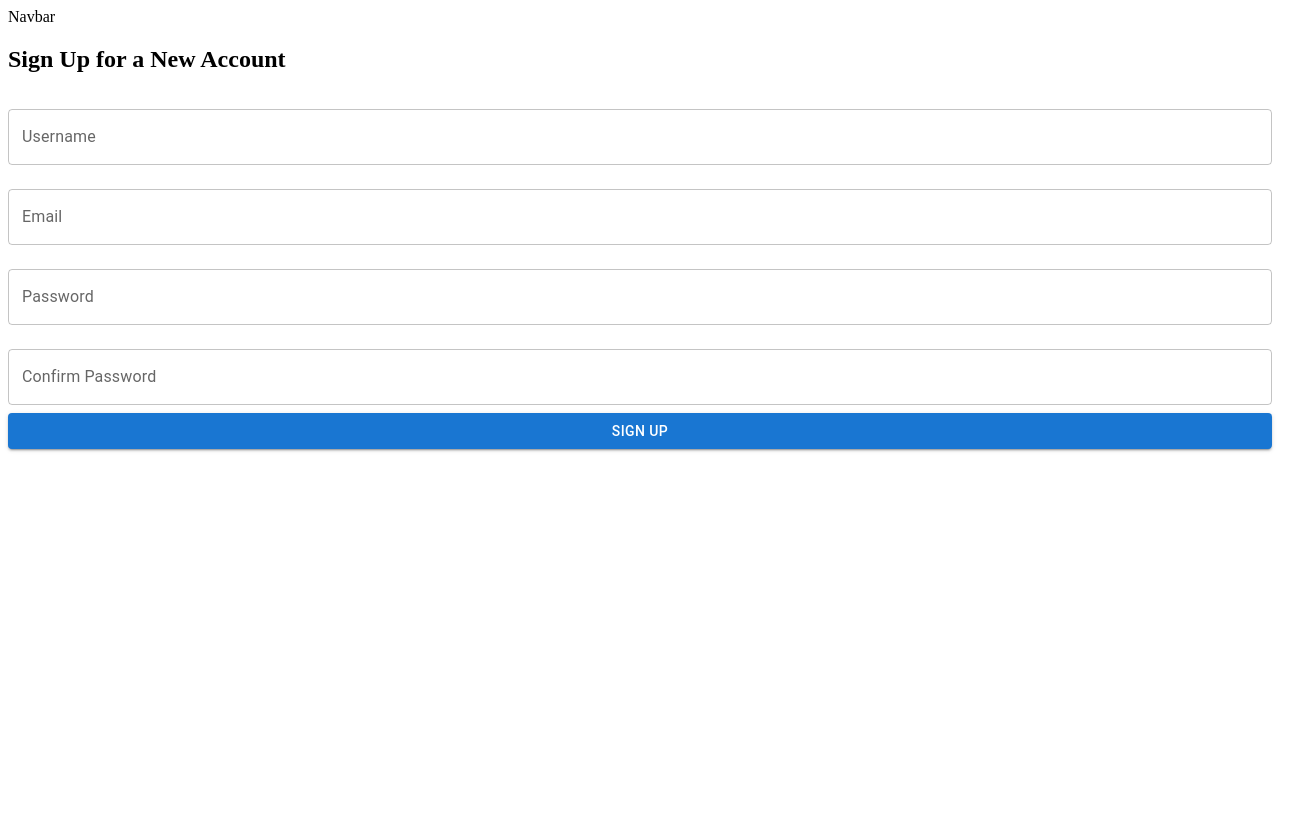
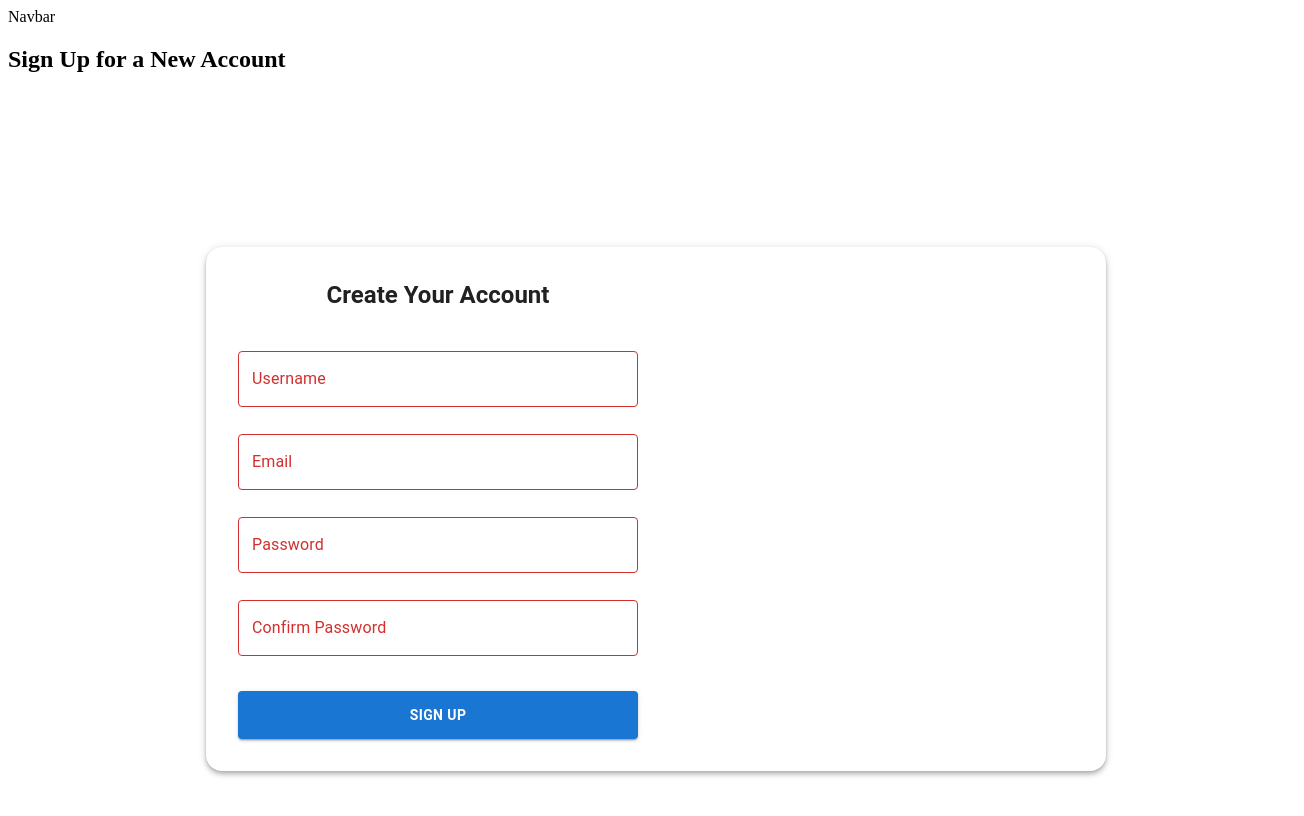
Before and after one commit to Prashant0110/Online-Chat-Calling-APP-Frontend, a React (Vite) app in the folder frontend/: page /register in a window 1280 px wide. Shown: the top 816 px of the page, 1304 px wide, since content can reach past the window. Built offline with nearby package versions, Linux system fonts and the light colour scheme; grey boxes are pictures that could not be loaded.

Commit message:
working on design

```diff
--- a/frontend/src/components/forms/LoginForm.jsx
+++ b/frontend/src/components/forms/LoginForm.jsx
@@ -1,7 +1,15 @@
 import React, { useState } from "react";
 import { useDispatch } from "react-redux";
 import { loginUser } from "../../features/auth/authSlice";
-import { TextField, Button, CircularProgress } from "@mui/material";
+import {
+  TextField,
+  Button,
+  CircularProgress,
+  Typography,
+  Container,
+  Box,
+  Alert,
+} from "@mui/material";
 import { Formik, Form, Field, ErrorMessage } from "formik";
 import * as Yup from "yup";
 
@@ -29,6 +37,26 @@ const LoginForm = () => {
   };
 
   return (
+    <Container
+      maxWidth="xs"
+      sx={{
+        mt: 4,
+        p: 3,
+        boxShadow: 3,
+        borderRadius: 2,
+        bgcolor: "background.paper",
+      }}
+    >
+      <Typography variant="h5" align="center" gutterBottom>
+        Login
+      </Typography>
+
+      {formError && (
+        <Alert severity="error" sx={{ mb: 2 }}>
+          {formError}
+        </Alert>
+      )}
+
       <Formik
         initialValues={{ email: "", password: "" }}
         validationSchema={validationSchema}
@@ -36,43 +64,48 @@ const LoginForm = () => {
       >
         {({ isSubmitting }) => (
           <Form>
-          <div>
+            <Box sx={{ mb: 2 }}>
               <Field
                 name="email"
                 type="email"
                 as={TextField}
                 label="Email"
                 fullWidth
-              margin="normal"
+                variant="outlined"
+                margin="dense"
+                error={Boolean(ErrorMessage.name === "email")}
+                helperText={<ErrorMessage name="email" />}
               />
-            <ErrorMessage name="email" component="div" className="error" />
-          </div>
-          <div>
+            </Box>
+            <Box sx={{ mb: 2 }}>
               <Field
                 name="password"
                 type="password"
                 as={TextField}
                 label="Password"
                 fullWidth
-              margin="normal"
+                variant="outlined"
+                margin="dense"
+                error={Boolean(ErrorMessage.name === "password")}
+                helperText={<ErrorMessage name="password" />}
               />
-            <ErrorMessage name="password" component="div" className="error" />
-          </div>
-          {formError && <div className="error-message">{formError}</div>}
-          <div>
+            </Box>
+            <Box sx={{ textAlign: "center", mt: 3 }}>
               <Button
                 type="submit"
                 variant="contained"
                 color="primary"
+                size="large"
                 fullWidth
                 disabled={isSubmitting}
               >
                 {isSubmitting ? <CircularProgress size={24} /> : "Login"}
               </Button>
-          </div>
+            </Box>
           </Form>
         )}
       </Formik>
+    </Container>
   );
 };
 
--- a/frontend/src/components/forms/SignupForm.jsx
+++ b/frontend/src/components/forms/SignupForm.jsx
@@ -1,7 +1,15 @@
 import React, { useState } from "react";
 import { useDispatch } from "react-redux";
 import { registerUser } from "../../features/auth/authSlice";
-import { TextField, Button, CircularProgress } from "@mui/material";
+import {
+  Box,
+  Grid,
+  Paper,
+  Typography,
+  Button,
+  CircularProgress,
+  TextField,
+} from "@mui/material";
 import { Formik, Form, Field, ErrorMessage } from "formik";
 import * as Yup from "yup";
 
@@ -9,7 +17,7 @@ const SignUpForm = () => {
   const dispatch = useDispatch();
   const [formError, setFormError] = useState(null);
 
-  // Validation Schema using Yup
+  // Validation Schema
   const validationSchema = Yup.object({
     username: Yup.string()
       .min(3, "Username must be at least 3 characters")
@@ -25,18 +33,73 @@ const SignUpForm = () => {
       .required("Confirm your password"),
   });
 
-  // Handle form submission
   const handleRegister = (values) => {
     dispatch(registerUser(values))
       .then(() => {
         // Redirect or show success message
       })
       .catch((err) => {
-        setFormError(err.message); // Set error message
+        setFormError(err.message);
       });
   };
 
   return (
+    <Box
+      sx={{
+        width: "100%",
+        minHeight: "100vh",
+        display: "flex",
+        alignItems: "center",
+        justifyContent: "center",
+        bgcolor: "background.default",
+        p: 2,
+      }}
+    >
+      <Paper
+        elevation={4}
+        sx={{
+          display: "flex",
+          flexDirection: { xs: "column", md: "row" },
+          maxWidth: "900px",
+          width: "100%",
+          borderRadius: 4,
+          overflow: "hidden",
+        }}
+      >
+        {/* Left Side Image */}
+        <Grid
+          item
+          xs={12}
+          md={6}
+          sx={{
+            display: { xs: "none", md: "block" },
+            backgroundImage:
+              "url('/assets/kunal-pandit-5w9D2ZqZxLw-unsplash.jpg')",
+            backgroundSize: "cover",
+            backgroundPosition: "center",
+          }}
+        />
+
+        {/* Right Side Form */}
+        <Grid
+          item
+          xs={12}
+          md={6}
+          sx={{
+            p: 4,
+            display: "flex",
+            flexDirection: "column",
+            alignItems: "center",
+            justifyContent: "center",
+          }}
+        >
+          <Typography
+            variant="h5"
+            gutterBottom
+            sx={{ fontWeight: "bold", mb: 3 }}
+          >
+            Create Your Account
+          </Typography>
           <Formik
             initialValues={{
               username: "",
@@ -48,70 +111,70 @@ const SignUpForm = () => {
             onSubmit={handleRegister}
           >
             {({ isSubmitting }) => (
-        <Form>
-          <div>
+              <Form style={{ width: "100%", maxWidth: 400 }}>
                 <Field
                   name="username"
-              type="text"
                   as={TextField}
                   label="Username"
                   fullWidth
                   margin="normal"
+                  helperText={<ErrorMessage name="username" />}
+                  error={Boolean(<ErrorMessage name="username" />)}
                 />
-            <ErrorMessage name="username" component="div" className="error" />
-          </div>
-          <div>
                 <Field
                   name="email"
-              type="email"
                   as={TextField}
                   label="Email"
                   fullWidth
                   margin="normal"
+                  helperText={<ErrorMessage name="email" />}
+                  error={Boolean(<ErrorMessage name="email" />)}
                 />
-            <ErrorMessage name="email" component="div" className="error" />
-          </div>
-          <div>
                 <Field
                   name="password"
-              type="password"
                   as={TextField}
                   label="Password"
+                  type="password"
                   fullWidth
                   margin="normal"
+                  helperText={<ErrorMessage name="password" />}
+                  error={Boolean(<ErrorMessage name="password" />)}
                 />
-            <ErrorMessage name="password" component="div" className="error" />
-          </div>
-          <div>
                 <Field
                   name="confirmPassword"
-              type="password"
                   as={TextField}
                   label="Confirm Password"
+                  type="password"
                   fullWidth
                   margin="normal"
+                  helperText={<ErrorMessage name="confirmPassword" />}
+                  error={Boolean(<ErrorMessage name="confirmPassword" />)}
                 />
-            <ErrorMessage
-              name="confirmPassword"
-              component="div"
-              className="error"
-            />
-          </div>
-          {formError && <div className="error-message">{formError}</div>}
-          <div>
+                {formError && (
+                  <Typography
+                    variant="body2"
+                    color="error"
+                    sx={{ textAlign: "center", mt: 1 }}
+                  >
+                    {formError}
+                  </Typography>
+                )}
                 <Button
                   type="submit"
                   variant="contained"
                   color="primary"
                   fullWidth
                   disabled={isSubmitting}
+                  sx={{ mt: 3, py: 1.5, fontWeight: "bold" }}
                 >
                   {isSubmitting ? <CircularProgress size={24} /> : "Sign Up"}
                 </Button>
-          </div>
               </Form>
             )}
           </Formik>
+        </Grid>
+      </Paper>
+    </Box>
   );
 };
 
```
Also changed, not shown: 1 other file (tests, documents, lock files or other folders). Lines whose indentation alone changed are shown as unchanged.
